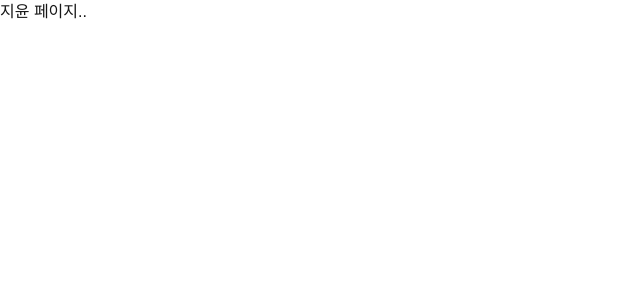
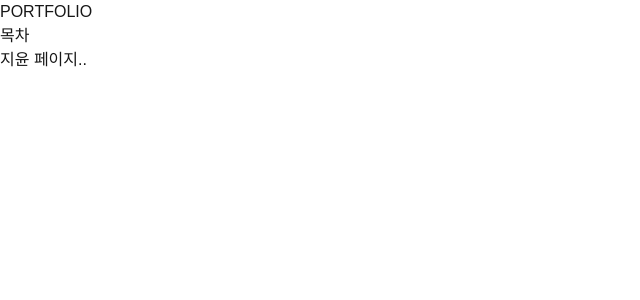
Before and after one commit to yun-21/my_page, a Next.js app in the folder client/: page / in a window 1280 px wide. Shown: the top 300 px of the page, without its empty margins (0-640 px from the left). Built offline with nearby package versions, Linux system fonts and the light colour scheme.

Commit message:
레이아웃 구성, 프로젝트 서브메뉴 활성

```diff
--- a/client/src/app/component/menu/menu.tsx
+++ b/client/src/app/component/menu/menu.tsx
@@ -2,15 +2,10 @@
 
 import React, { useState } from "react";
 import ProjectSubMenu from "./project_menu/sub_menu";
-import StackSubMenu from "./stack_menu/sub_menu";
-import ProfileSubMenu from "./profile_menu/sub_menu";
 
 export default function MenuComponent() {
   const [openMenu, setOpenMenu] = useState(false);
   const [projectMenu, setProjectMenu] = useState(false);
-  const [stackMenu, setStackMenu] = useState(false);
-  const [profileMenu, setProfileMenu] = useState(false);
-
   return (
     <div onMouseEnter={() => setOpenMenu(true)} onMouseLeave={() => setOpenMenu(false)}>
       목차
@@ -20,13 +15,11 @@ export default function MenuComponent() {
             PROJECT
           {projectMenu && <ProjectSubMenu/>}
           </div>
-          <div onMouseEnter={() => setStackMenu(true)} onMouseLeave={() => setStackMenu(false)}>
+          <div>
             STACK
-            {stackMenu && <StackSubMenu/>}
           </div>
-          <div onMouseEnter={() => setProfileMenu(true)} onMouseLeave={() => setProfileMenu(false)}>
+          <div>
             PROFILE
-            {profileMenu && <ProfileSubMenu/>}
           </div>
         </div>
       )}
--- a/client/src/app/layout.tsx
+++ b/client/src/app/layout.tsx
@@ -1,6 +1,7 @@
 import type { Metadata } from "next";
 // import localFont from "next/font/local";
 import "./globals.css";
+import MenuComponent from "./component/menu/menu";
 
 // const geistSans = localFont({
 //   src: "./fonts/GeistVF.woff",
@@ -14,7 +15,7 @@ import "./globals.css";
 // });
 
 export const metadata: Metadata = {
-  title: "신지윤",
+  title: "ShinJiYun_PORTFOLIO",
   description: "Generated by create next app",
 };
 
@@ -26,7 +27,13 @@ export default function RootLayout({
   return (
     <html lang="en">
       <body>
-        {children}
+        <div>
+          PORTFOLIO
+        </div>
+        <MenuComponent/>
+        <div>
+          {children}
+        </div>
       </body>
     </html>
   );
```
Also changed, not shown: client/src/app/component/menu/profile_menu/sub_menu.tsx (deleted, +0 -13 lines), client/src/app/component/menu/stack_menu/sub_menu.tsx (deleted, +0 -13 lines).
